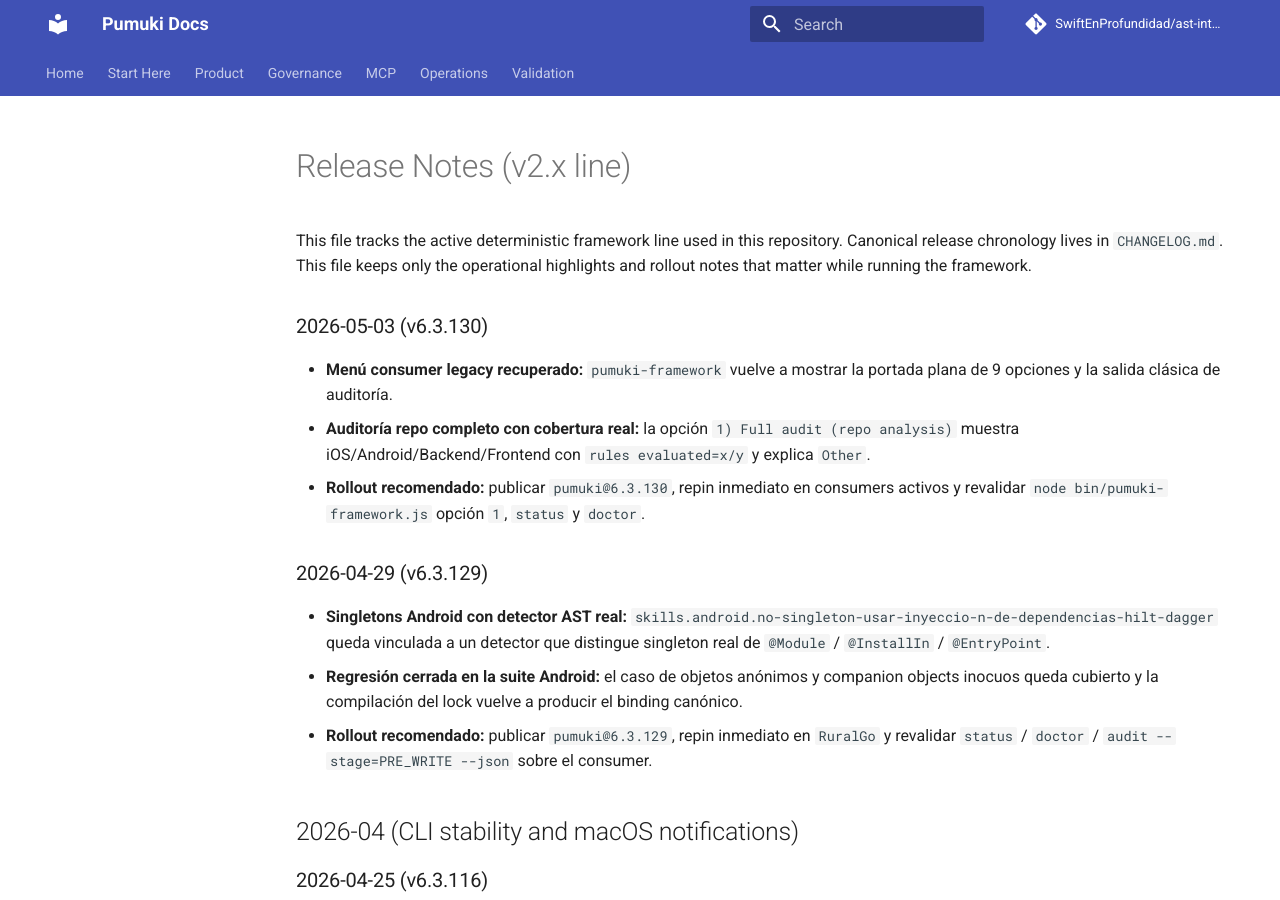
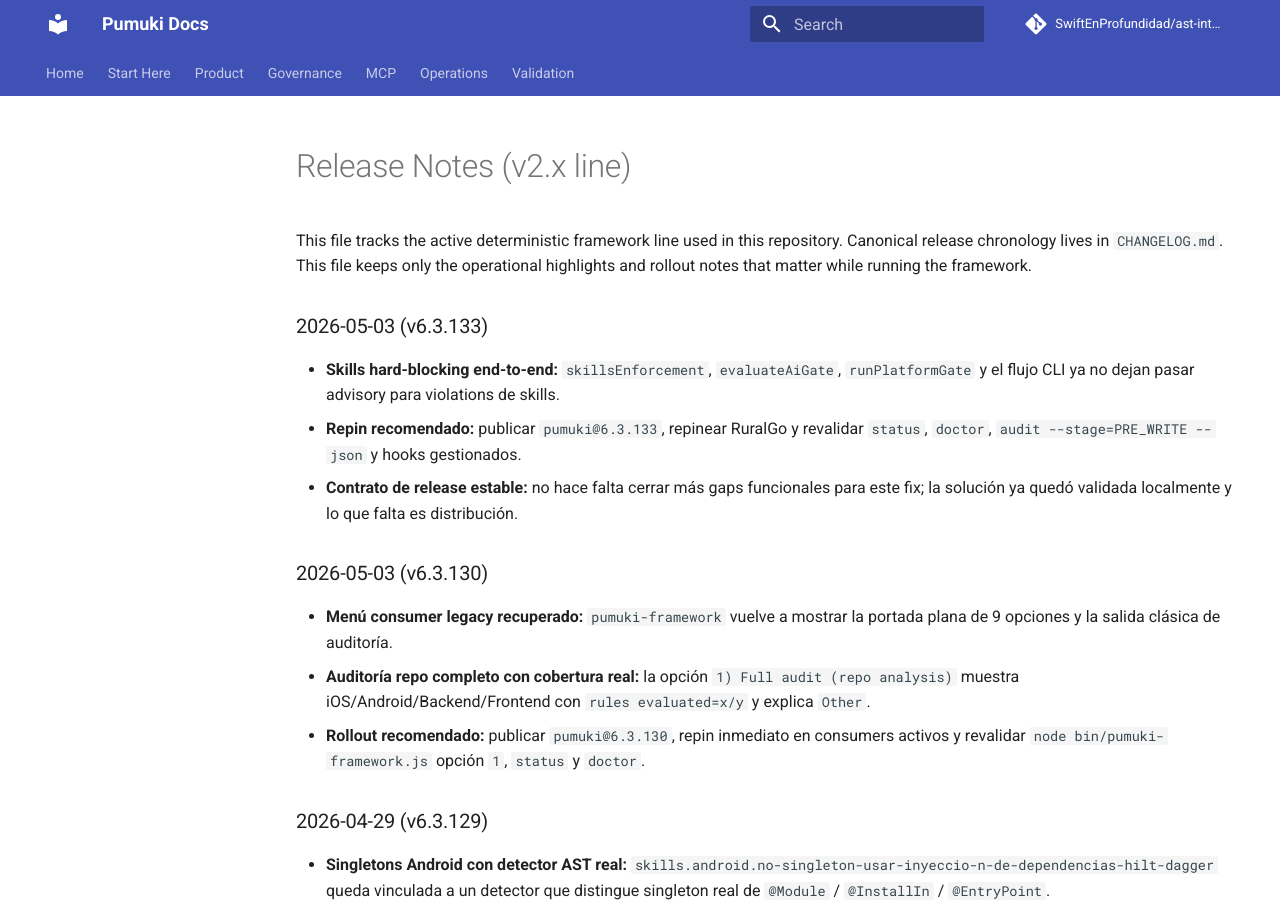
Before and after one commit to SwiftEnProfundidad/ast-intelligence-hooks, an MkDocs documentation site: the page built from docs/operations/RELEASE_NOTES.md, in a window 1280 px wide and 900 px high. Built offline with MkDocs 1.6.1 and Material for MkDocs 9.7.7, drawn with Linux system fonts in a browser that asks for light colours; comment, search, counter and statistics services are not loaded.

Commit message:
docs(release): align notes for 6.3.133

```diff
--- a/docs/operations/RELEASE_NOTES.md
+++ b/docs/operations/RELEASE_NOTES.md
@@ -3,6 +3,12 @@
 This file tracks the active deterministic framework line used in this repository.
 Canonical release chronology lives in `CHANGELOG.md`.
 This file keeps only the operational highlights and rollout notes that matter while running the framework.
+
+### 2026-05-03 (v6.3.133)
+
+- **Skills hard-blocking end-to-end:** `skillsEnforcement`, `evaluateAiGate`, `runPlatformGate` y el flujo CLI ya no dejan pasar advisory para violations de skills.
+- **Repin recomendado:** publicar `pumuki@6.3.133`, repinear RuralGo y revalidar `status`, `doctor`, `audit --stage=PRE_WRITE --json` y hooks gestionados.
+- **Contrato de release estable:** no hace falta cerrar más gaps funcionales para este fix; la solución ya quedó validada localmente y lo que falta es distribución.
 
 ### 2026-05-03 (v6.3.130)
 
```
Also changed, not shown: CHANGELOG.md (+8 -0 lines).
